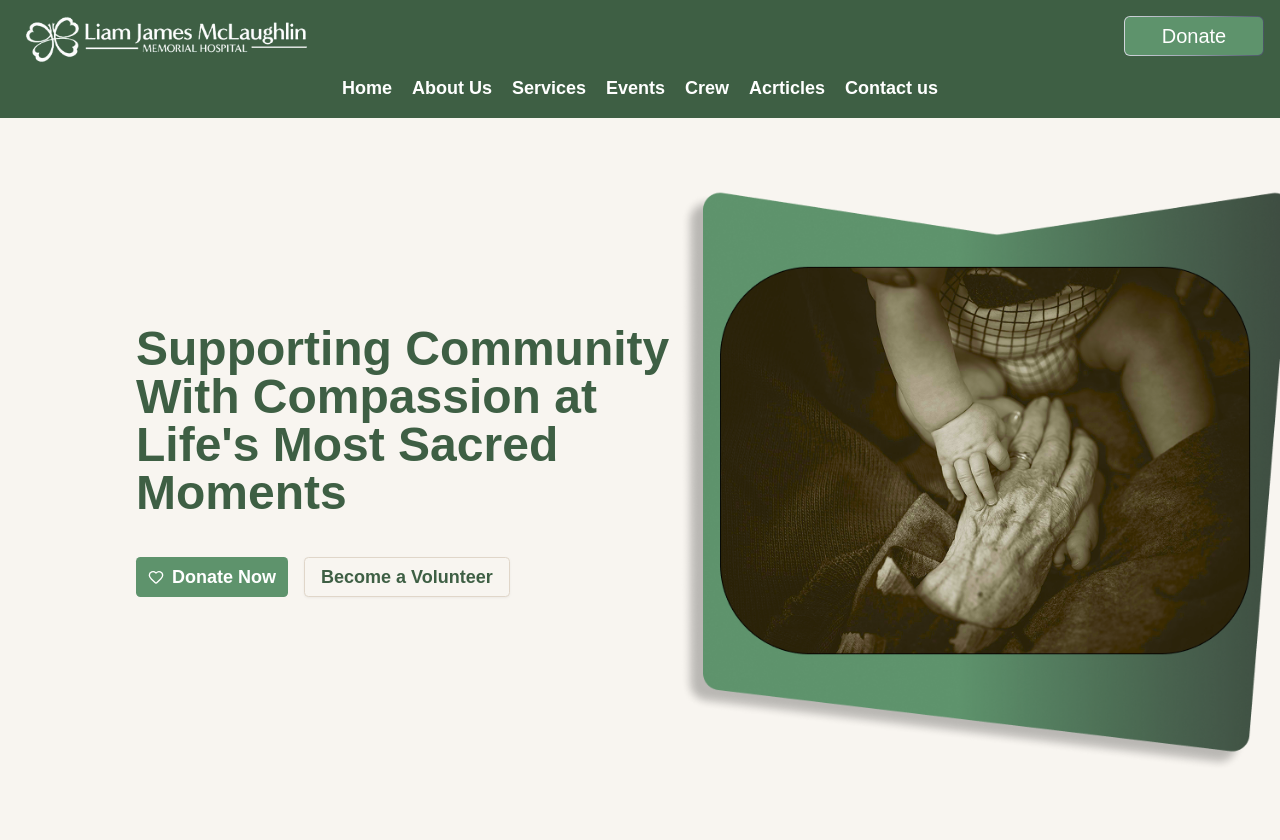
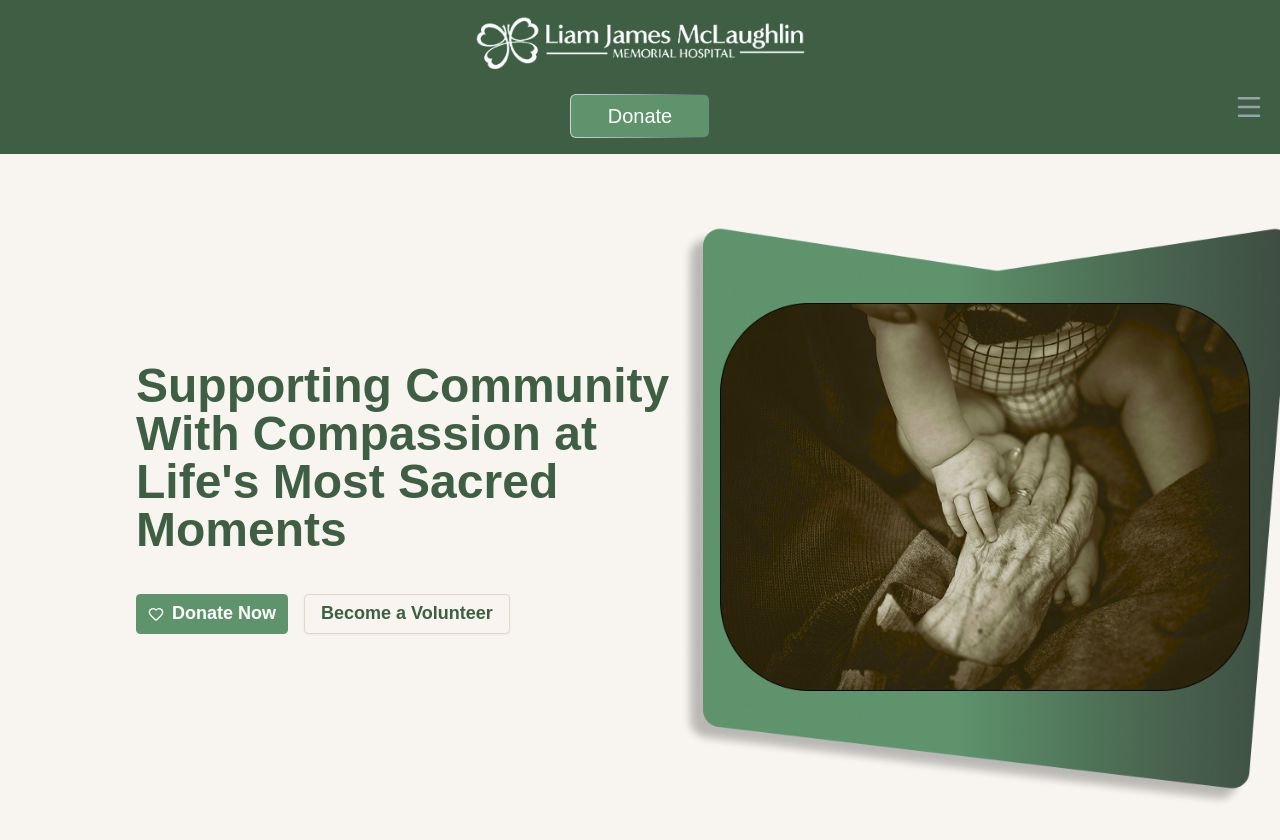
Before and after one commit to Sama2511/LJM, a Next.js app in the folder ljm-website/: page / in a window 1280 px wide. Before the commit the page ends 804 px from the top, so only its background shows below. Built offline with nearby package versions, Linux system fonts and the light colour scheme.

Commit message:
Nav Updated

```diff
--- a/ljm-website/components/header.tsx
+++ b/ljm-website/components/header.tsx
@@ -14,53 +14,65 @@ function Header() {
   };
 
   return (
-    <nav className="bg-[#3e5f44] p-4 text-white">
-      <div className="flex justify-between">
+    <nav className="@container bg-[#3e5f44] p-4 text-white">
+      <div className="flex flex-col items-center gap-5 @[600]:flex-row @[600]:justify-between">
         <Link href="/">
-          <Image src="/logo.png" alt="" height={300} width={300} />
+          <Image
+            src="/logo.png"
+            alt=""
+            height={300}
+            width={300}
+            className="w-[350px] @[600]:w-[400px] @[1100]:w-[500px]"
+          />
         </Link>
         <Link href="/donate">
-          <Button className="flex h-10 w-35 cursor-pointer items-center justify-center rounded-[6px] bg-gradient-to-r from-gray-300 via-gray-400 to-gray-600 px-[1px] py-[1px] hover:bg-gradient-to-l">
-            <div className="flex h-full w-full items-center justify-center rounded-[5px] bg-[#5e936c] text-[20px] font-medium">
+          <Button className="flex h-11 w-35 cursor-pointer items-center justify-center rounded-[6px] bg-gradient-to-r from-gray-300 via-gray-400 to-gray-600 px-[1px] py-[1px] hover:bg-gradient-to-l @[600]:h-13 @[600]:w-40">
+            <div className="flex h-full w-full items-center justify-center rounded-[5px] bg-[#5e936c] text-[20px] font-medium @[600]:text-[25px]">
               Donate
             </div>
           </Button>
         </Link>
       </div>
-      <ul className="mt-2 hidden justify-center gap-5 text-lg font-semibold text-white sm:flex">
+      <ul className="hidden justify-center gap-2 pt-5 pb-2 text-[19px] font-semibold text-[#f8f5f0] @[600]:flex @[800]:gap-4 @[800]:text-[20px] @[1100]:gap-4 @[1100]:text-[22px]">
         <li className="cursor-pointer">
           <Link href="" /> Home
         </li>
+        |
         <li className="cursor-pointer">
           <Link href="" /> About Us
         </li>
+        |
         <li className="cursor-pointer">
           <Link href="" /> Services
         </li>
+        |
         <li className="cursor-pointer">
           <Link href="" /> Events
         </li>
+        |
         <li className="cursor-pointer">
           <Link href="" /> Crew
         </li>
+        |
         <li className="cursor-pointer">
           <Link href="" /> Acrticles
         </li>
+        |
         <li className="cursor-pointer">
           <Link href="" /> Contact us
         </li>
       </ul>
       <div
         onClick={handleNav}
-        className="flex cursor-pointer items-center justify-end md:hidden"
+        className="flex cursor-pointer items-center justify-end @[600]:hidden"
       >
-        <Menu width={30} height={30} className="text-black" />
+        <Menu width={30} height={30} className="fixed top-23 text-gray-400" />
       </div>
       <div
         className={
           isOpen
             ? "fixed top-0 left-0 h-screen w-[65%] bg-black p-10 duration-500 ease-in sm:hidden"
-            : "fixed top-0 left-[-100%] h-screen p-10 duration-500 ease-in"
+            : "fixed top-0 left-[-100%] h-screen w-full p-10 duration-500 ease-in"
         }
       >
         <div className="flex w-full items-center justify-end">
```
